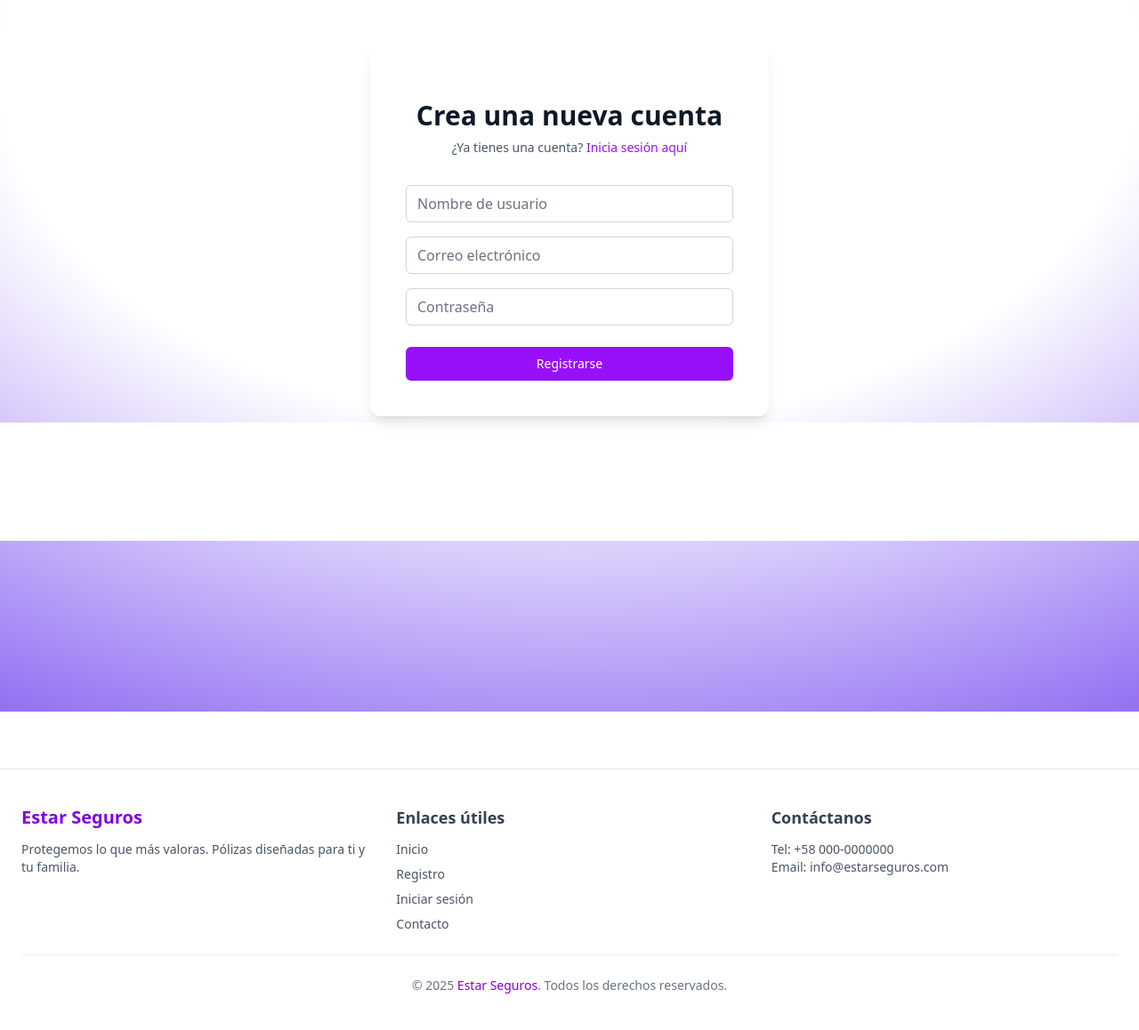
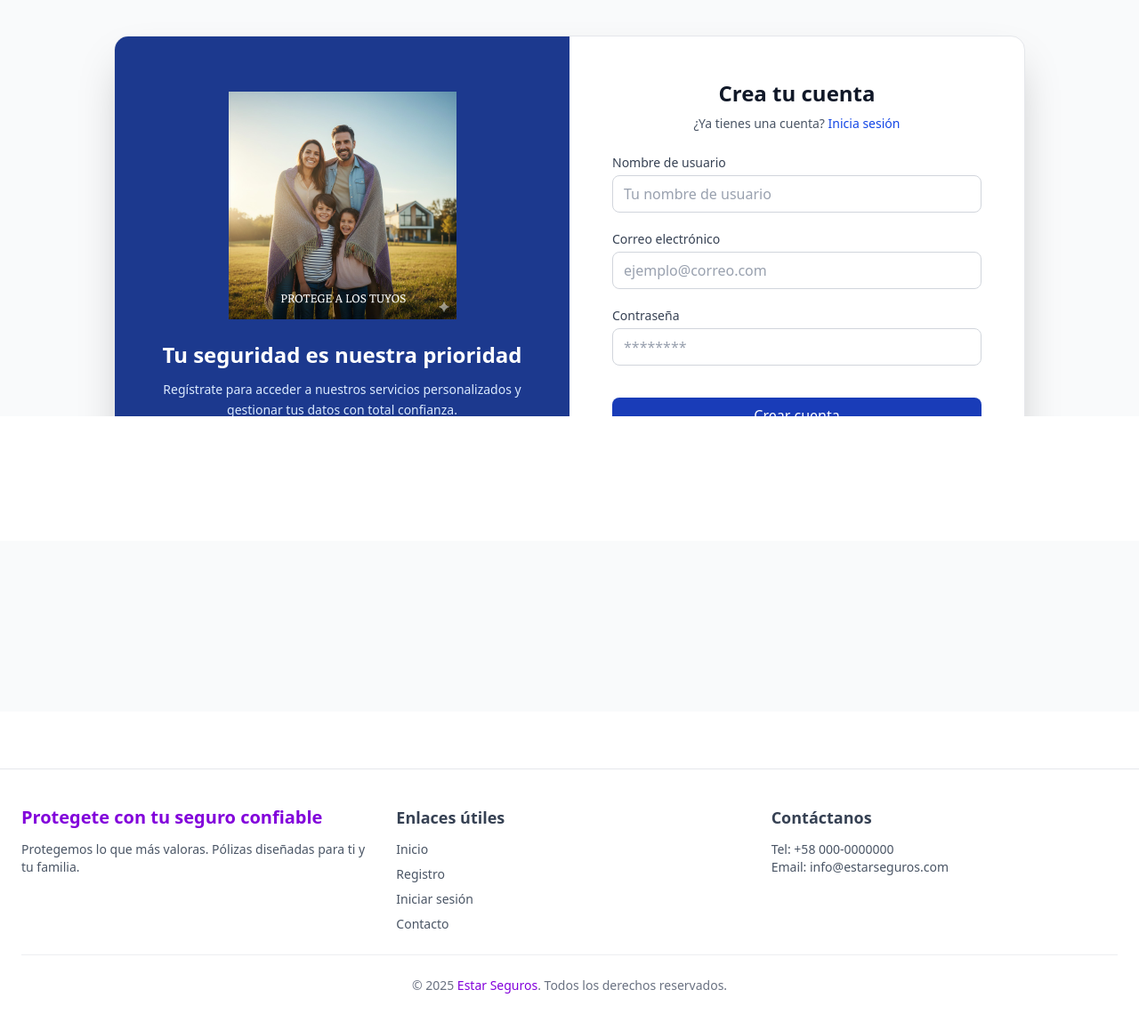
Before and after one commit to Flarxx/Pagina-seguros2025, a Django app: template usuarios/templates/usuarios/registro.html in a window 1280 px wide. Shown: the part 192-1350 px from the top of the page at 89% size. Run offline with Django 3.2, Linux system fonts and the light colour scheme; the template is opened without the code that fills it, so the values that code supplies are empty; some libraries are stand-ins or nearby versions.

Commit message:
mejorado formulario de registro y inicio de sesion

```diff
--- a/static/css/output.css
+++ b/static/css/output.css
@@ -11,29 +11,19 @@
     --color-red-600: oklch(57.7% 0.245 27.325);
     --color-red-700: oklch(50.5% 0.213 27.518);
     --color-amber-50: oklch(98.7% 0.022 95.277);
-    --color-amber-200: oklch(92.4% 0.12 95.746);
-    --color-amber-300: oklch(87.9% 0.169 91.605);
     --color-amber-500: oklch(76.9% 0.188 70.08);
-    --color-amber-800: oklch(47.3% 0.137 46.201);
     --color-yellow-300: oklch(90.5% 0.182 98.111);
     --color-yellow-500: oklch(79.5% 0.184 86.047);
-    --color-lime-200: oklch(93.8% 0.127 124.321);
-    --color-lime-800: oklch(45.3% 0.124 130.933);
     --color-green-50: oklch(98.2% 0.018 155.826);
     --color-green-100: oklch(96.2% 0.044 156.743);
-    --color-green-200: oklch(92.5% 0.084 155.995);
-    --color-green-300: oklch(87.1% 0.15 154.449);
     --color-green-400: oklch(79.2% 0.209 151.711);
     --color-green-500: oklch(72.3% 0.219 149.579);
     --color-green-600: oklch(62.7% 0.194 149.214);
     --color-green-700: oklch(52.7% 0.154 150.069);
-    --color-green-800: oklch(44.8% 0.119 151.328);
-    --color-sky-200: oklch(90.1% 0.058 230.902);
-    --color-sky-800: oklch(44.3% 0.11 240.79);
+    --color-emerald-600: oklch(59.6% 0.145 163.225);
     --color-blue-50: oklch(97% 0.014 254.604);
     --color-blue-100: oklch(93.2% 0.032 255.585);
     --color-blue-300: oklch(80.9% 0.105 251.813);
-    --color-blue-400: oklch(70.7% 0.165 254.624);
     --color-blue-500: oklch(62.3% 0.214 259.815);
     --color-blue-600: oklch(54.6% 0.245 262.881);
     --color-blue-700: oklch(48.8% 0.243 264.376);
@@ -44,11 +34,8 @@
     --color-purple-600: oklch(55.8% 0.288 302.321);
     --color-purple-700: oklch(49.6% 0.265 301.924);
     --color-purple-800: oklch(43.8% 0.218 303.724);
-    --color-pink-200: oklch(89.9% 0.061 343.231);
-    --color-pink-500: oklch(65.6% 0.241 354.308);
     --color-pink-600: oklch(59.2% 0.249 0.584);
     --color-pink-700: oklch(52.5% 0.223 3.958);
-    --color-pink-800: oklch(45.9% 0.187 3.815);
     --color-gray-50: oklch(98.5% 0.002 247.839);
     --color-gray-100: oklch(96.7% 0.003 264.542);
     --color-gray-200: oklch(92.8% 0.006 264.531);
@@ -65,6 +52,8 @@
     --container-sm: 24rem;
     --container-md: 28rem;
     --container-xl: 36rem;
+    --container-4xl: 56rem;
+    --container-5xl: 64rem;
     --container-7xl: 80rem;
     --text-xs: 0.75rem;
     --text-xs--line-height: calc(1 / 0.75);
@@ -86,13 +75,12 @@
     --text-5xl--line-height: 1;
     --text-6xl: 3.75rem;
     --text-6xl--line-height: 1;
-    --text-7xl: 4.5rem;
-    --text-7xl--line-height: 1;
     --font-weight-medium: 500;
     --font-weight-semibold: 600;
     --font-weight-bold: 700;
     --font-weight-extrabold: 800;
     --tracking-tight: -0.025em;
+    --leading-relaxed: 1.625;
     --radius-md: 0.375rem;
     --radius-lg: 0.5rem;
     --radius-xl: 0.75rem;
@@ -472,21 +454,27 @@
   .h-30 {
     height: calc(var(--spacing) * 30);
   }
+  .h-35 {
+    height: calc(var(--spacing) * 35);
+  }
   .h-40 {
     height: calc(var(--spacing) * 40);
   }
   .h-60 {
     height: calc(var(--spacing) * 60);
   }
+  .h-64 {
+    height: calc(var(--spacing) * 64);
+  }
+  .h-72 {
+    height: calc(var(--spacing) * 72);
+  }
   .h-100 {
     height: calc(var(--spacing) * 100);
   }
   .h-150 {
     height: calc(var(--spacing) * 150);
   }
-  .h-auto {
-    height: auto;
-  }
   .h-full {
     height: 100%;
   }
@@ -520,12 +505,30 @@
   .w-60 {
     width: calc(var(--spacing) * 60);
   }
+  .w-64 {
+    width: calc(var(--spacing) * 64);
+  }
+  .w-72 {
+    width: calc(var(--spacing) * 72);
+  }
   .w-150 {
     width: calc(var(--spacing) * 150);
   }
   .w-full {
     width: 100%;
   }
+  .max-w-3 {
+    max-width: calc(var(--spacing) * 3);
+  }
+  .max-w-4xl {
+    max-width: var(--container-4xl);
+  }
+  .max-w-5 {
+    max-width: calc(var(--spacing) * 5);
+  }
+  .max-w-5xl {
+    max-width: var(--container-5xl);
+  }
   .max-w-7xl {
     max-width: var(--container-7xl);
   }
@@ -625,6 +628,13 @@
       margin-block-end: calc(calc(var(--spacing) * 4) * calc(1 - var(--tw-space-y-reverse)));
     }
   }
+  .space-y-5 {
+    :where(& > :not(:last-child)) {
+      --tw-space-y-reverse: 0;
+      margin-block-start: calc(calc(var(--spacing) * 5) * var(--tw-space-y-reverse));
+      margin-block-end: calc(calc(var(--spacing) * 5) * calc(1 - var(--tw-space-y-reverse)));
+    }
+  }
   .space-y-6 {
     :where(& > :not(:last-child)) {
       --tw-space-y-reverse: 0;
@@ -720,18 +716,21 @@
   .border-transparent {
     border-color: transparent;
   }
-  .bg-amber-500 {
-    background-color: var(--color-amber-500);
-  }
-  .bg-black {
-    background-color: var(--color-black);
-  }
   .bg-blue-100 {
     background-color: var(--color-blue-100);
   }
+  .bg-blue-600 {
+    background-color: var(--color-blue-600);
+  }
   .bg-blue-700 {
     background-color: var(--color-blue-700);
   }
+  .bg-blue-800 {
+    background-color: var(--color-blue-800);
+  }
+  .bg-blue-900 {
+    background-color: var(--color-blue-900);
+  }
   .bg-gray-50 {
     background-color: var(--color-gray-50);
   }
@@ -841,23 +823,35 @@
   .py-3 {
     padding-block: calc(var(--spacing) * 3);
   }
-  .py-3\.5 {
-    padding-block: calc(var(--spacing) * 3.5);
-  }
   .py-4 {
     padding-block: calc(var(--spacing) * 4);
   }
+  .py-6 {
+    padding-block: calc(var(--spacing) * 6);
+  }
   .py-10 {
     padding-block: calc(var(--spacing) * 10);
   }
   .py-12 {
     padding-block: calc(var(--spacing) * 12);
   }
+  .pt-4 {
+    padding-top: calc(var(--spacing) * 4);
+  }
   .pt-8 {
     padding-top: calc(var(--spacing) * 8);
   }
+  .pr-3 {
+    padding-right: calc(var(--spacing) * 3);
+  }
   .pb-14 {
     padding-bottom: calc(var(--spacing) * 14);
+  }
+  .pl-3 {
+    padding-left: calc(var(--spacing) * 3);
+  }
+  .pl-10 {
+    padding-left: calc(var(--spacing) * 10);
   }
   .text-center {
     text-align: center;
@@ -901,6 +891,10 @@
     --tw-leading: 0.9;
     line-height: 0.9;
   }
+  .leading-relaxed {
+    --tw-leading: var(--leading-relaxed);
+    line-height: var(--leading-relaxed);
+  }
   .font-bold {
     --tw-font-weight: var(--font-weight-bold);
     font-weight: var(--font-weight-bold);
@@ -917,13 +911,12 @@
     --tw-font-weight: var(--font-weight-semibold);
     font-weight: var(--font-weight-semibold);
   }
-  .tracking-tight {
-    --tw-tracking: var(--tracking-tight);
-    letter-spacing: var(--tracking-tight);
-  }
   .text-\[\#633b20\] {
     color: #633b20;
   }
+  .text-blue-100 {
+    color: var(--color-blue-100);
+  }
   .text-blue-600 {
     color: var(--color-blue-600);
   }
@@ -1010,8 +1000,12 @@
   .opacity-50 {
     opacity: 50%;
   }
-  .opacity-75 {
-    opacity: 75%;
+  .mix-blend-multiply {
+    mix-blend-mode: multiply;
+  }
+  .shadow-2xl {
+    --tw-shadow: 0 25px 50px -12px var(--tw-shadow-color, rgb(0 0 0 / 0.25));
+    box-shadow: var(--tw-inset-shadow), var(--tw-inset-ring-shadow), var(--tw-ring-offset-shadow), var(--tw-ring-shadow), var(--tw-shadow);
   }
   .shadow-lg {
     --tw-shadow: 0 10px 15px -3px var(--tw-shadow-color, rgb(0 0 0 / 0.1)), 0 4px 6px -4px var(--tw-shadow-color, rgb(0 0 0 / 0.1));
@@ -1120,6 +1069,20 @@
       }
     }
   }
+  .hover\:bg-blue-900 {
+    &:hover {
+      @media (hover: hover) {
+        background-color: var(--color-blue-900);
+      }
+    }
+  }
+  .hover\:bg-emerald-600 {
+    &:hover {
+      @media (hover: hover) {
+        background-color: var(--color-emerald-600);
+      }
+    }
+  }
   .hover\:bg-gray-100 {
     &:hover {
       @media (hover: hover) {
@@ -1211,18 +1174,10 @@
       }
     }
   }
-  .hover\:text-yellow-300 {
+  .hover\:underline {
     &:hover {
       @media (hover: hover) {
-        color: var(--color-yellow-300);
-      }
-    }
-  }
-  .hover\:shadow-2xl {
-    &:hover {
-      @media (hover: hover) {
-        --tw-shadow: 0 25px 50px -12px var(--tw-shadow-color, rgb(0 0 0 / 0.25));
-        box-shadow: var(--tw-inset-shadow), var(--tw-inset-ring-shadow), var(--tw-ring-offset-shadow), var(--tw-ring-shadow), var(--tw-shadow);
+        text-decoration-line: underline;
       }
     }
   }
@@ -1231,6 +1186,21 @@
       z-index: 10;
     }
   }
+  .focus\:border-blue-500 {
+    &:focus {
+      border-color: var(--color-blue-500);
+    }
+  }
+  .focus\:border-blue-600 {
+    &:focus {
+      border-color: var(--color-blue-600);
+    }
+  }
+  .focus\:border-blue-700 {
+    &:focus {
+      border-color: var(--color-blue-700);
+    }
+  }
   .focus\:border-green-500 {
     &:focus {
       border-color: var(--color-green-500);
@@ -1258,6 +1233,21 @@
       --tw-ring-color: var(--color-blue-300);
     }
   }
+  .focus\:ring-blue-500 {
+    &:focus {
+      --tw-ring-color: var(--color-blue-500);
+    }
+  }
+  .focus\:ring-blue-600 {
+    &:focus {
+      --tw-ring-color: var(--color-blue-600);
+    }
+  }
+  .focus\:ring-blue-700 {
+    &:focus {
+      --tw-ring-color: var(--color-blue-700);
+    }
+  }
   .focus\:ring-green-500 {
     &:focus {
       --tw-ring-color: var(--color-green-500);
@@ -1580,10 +1569,6 @@
   inherits: false;
 }
 @property --tw-font-weight {
-  syntax: "*";
-  inherits: false;
-}
-@property --tw-tracking {
   syntax: "*";
   inherits: false;
 }
@@ -1695,7 +1680,6 @@
       --tw-gradient-to-position: 100%;
       --tw-leading: initial;
       --tw-font-weight: initial;
-      --tw-tracking: initial;
       --tw-shadow: 0 0 #0000;
       --tw-shadow-color: initial;
       --tw-shadow-alpha: 100%;
--- a/usuarios/templates/administrador/inicio_admin.html
+++ b/usuarios/templates/administrador/inicio_admin.html
@@ -1,4 +1,4 @@
-{% extends 'nucleo/base.html' %}
+{% extends 'usuarios/base.html' %}
 
 {% block content %}
 <h2 class="text-center">Bienvenido al sistema de seguros</h2>
--- a/usuarios/templates/usuarios/base.html
+++ b/usuarios/templates/usuarios/base.html
@@ -121,7 +121,7 @@
         </div>
     </header>
 
-    <main .classList.toggle="min-h-screen flex flex-col">
+    <main class="min-h-screen flex flex-col">
         {% block content %}{% endblock %}
     </main>
 
@@ -134,7 +134,7 @@
 
       <!-- Columna 1 -->
       <div>
-        <h3 class="text-xl font-bold text-purple-700 mb-3">Estar Seguros</h3>
+        <h3 class="text-xl font-bold text-purple-700 mb-3">Protegete con tu seguro confiable</h3>
         <p class="text-gray-600 text-sm">
           Protegemos lo que más valoras. Pólizas diseñadas para ti y tu familia.
         </p>
--- a/usuarios/templates/usuarios/inicio.html
+++ b/usuarios/templates/usuarios/inicio.html
@@ -72,7 +72,7 @@
                 </h1>
             </div>
 
-            <div class="relative z-10 max-w-7xl flex h-full justify-left items-left mx-auto gap-10">
+            <div class="relative z-10 max-w-7xl flex h-full justify-left items-left mx-auto gap-10 mr-5">
                 <a href="#" class="flex flex-col items-center w-36">
                     <div class="p-4 rounded-xl">
                         <img src="{% static 'img/carro.png' %}" alt="Mi carro" class="w-30 h-30 object-contain">
--- a/usuarios/templates/usuarios/registro.html
+++ b/usuarios/templates/usuarios/registro.html
@@ -1,26 +1,35 @@
 {% extends 'usuarios/base.html' %}
 {% load static %}
 
-{% block title %}Registrarse{% endblock %}
+{% block title %}Registro - Portal de Clientes{% endblock %}
 
 {% block content %}
+<div class="flex items-start justify-center min-h-screen bg-gray-50 py-10 px-6 lg:px-8">
 
-<div class="flex items-start justify-center min-h-screen py-12 px-4 sm:px-6 lg:px-8 bg-white [background:radial-gradient(125%_125%_at_50%_10%,#fff_40%,#63e_100%)]">
-    <div class="max-w-md w-full space-y-8 p-10 bg-white rounded-xl shadow-lg z-10">
+  <!-- CONTENEDOR PRINCIPAL -->
+  <div class="max-w-5xl w-full grid md:grid-cols-2 bg-white rounded-2xl shadow-2xl overflow-hidden border border-gray-200">
+
+    <!-- PANEL IZQUIERDO -->
+    <div class="hidden md:flex flex-col justify-center items-center bg-blue-900 text-white p-10">
+      <img src="{% static 'img/protege.jpg' %}" alt="Seguridad" class="w-64 h-64 object-contain mb-6">
+      <h2 class="text-2xl font-semibold mb-3">Tu seguridad es nuestra prioridad</h2>
+      <p class="text-blue-100 text-sm text-center leading-relaxed">
+        Regístrate para acceder a nuestros servicios personalizados y gestionar tus datos con total confianza.
+      </p>
+    </div>
+
+    <!-- PANEL DERECHO (FORMULARIO) -->
+    <div class="p-8 md:p-12 space-y-6">
       <div class="text-center">
-            <h2 class="mt-6 text-3xl font-extrabold text-gray-900">
-                Crea una nueva cuenta
-            </h2>
+        <h2 class="text-2xl font-bold text-gray-900">Crea tu cuenta</h2>
         <p class="mt-2 text-sm text-gray-600">
           ¿Ya tienes una cuenta?
-                <a href="{% url 'login' %}" class="font-medium text-purple-600 hover:text-purple-500">
-                    Inicia sesión aquí
-                </a>
+          <a href="{% url 'login' %}" class="text-blue-700 font-medium hover:underline">Inicia sesión</a>
         </p>
       </div>
 
       {% if messages %}
-            <div class="mb-4">
+      <div>
         {% for message in messages %}
           <div class="p-3 rounded-md {% if message.tags == 'success' %}bg-green-100 text-green-700{% else %}bg-red-100 text-red-700{% endif %}">
             {{ message }}
@@ -29,39 +38,40 @@
       </div>
       {% endif %}
 
-        <form method="POST">
+      <form method="POST" class="space-y-5">
         {% csrf_token %}
-            <div class="space-y-4">
         <div>
-                    <input id="id_username_reg" name="username" type="text" autocomplete="username" required
-                        class="w-full border border-gray-300 rounded-md px-3 py-2 placeholder-gray-500 text-gray-900
-                               focus:outline-none focus:ring-2 focus:ring-purple-500 focus:border-purple-500"
-                        placeholder="Nombre de usuario">
-                </div>
-                <div>
-                    <input id="id_email_reg" name="email" type="email" autocomplete="email" required
-                        class="w-full border border-gray-300 rounded-md px-3 py-2 placeholder-gray-500 text-gray-900
-                               focus:outline-none focus:ring-2 focus:ring-purple-500 focus:border-purple-500"
-                        placeholder="Correo electrónico">
-                </div>
-                <div>
-                    <input id="id_password_reg" name="password" type="password" autocomplete="new-password" required
-                        class="w-full border border-gray-300 rounded-md px-3 py-2 placeholder-gray-500 text-gray-900
-                               focus:outline-none focus:ring-2 focus:ring-purple-500 focus:border-purple-500"
-                        placeholder="Contraseña">
-                </div>
+          <label for="id_username_reg" class="block text-sm font-medium text-gray-700 mb-1">Nombre de usuario</label>
+          <input id="id_username_reg" name="username" type="text" required
+                 class="w-full border border-gray-300 rounded-lg px-3 py-2 focus:ring-2 focus:ring-blue-500 focus:border-blue-500 placeholder-gray-400"
+                 placeholder="Tu nombre de usuario">
         </div>
 
-            <div class="mt-6">
+        <div>
+          <label for="id_email_reg" class="block text-sm font-medium text-gray-700 mb-1">Correo electrónico</label>
+          <input id="id_email_reg" name="email" type="email" required
+                 class="w-full border border-gray-300 rounded-lg px-3 py-2 focus:ring-2 focus:ring-blue-500 focus:border-blue-500 placeholder-gray-400"
+                 placeholder="ejemplo@correo.com">
+        </div>
+
+        <div>
+          <label for="id_password_reg" class="block text-sm font-medium text-gray-700 mb-1">Contraseña</label>
+          <input id="id_password_reg" name="password" type="password" required
+                 class="w-full border border-gray-300 rounded-lg px-3 py-2 focus:ring-2 focus:ring-blue-500 focus:border-blue-500 placeholder-gray-400"
+                 placeholder="********">
+        </div>
+
+        <div class="pt-4">
           <button type="submit"
-                    class="w-full flex justify-center py-2 px-4 border border-transparent text-sm font-medium
-                           rounded-md text-white bg-purple-600 hover:bg-purple-700 focus:outline-none
-                           focus:ring-2 focus:ring-offset-2 focus:ring-purple-500 transition">
-                    Registrarse
+                  class="w-full bg-blue-800 text-white py-2 px-4 rounded-lg font-medium hover:bg-blue-900 transition duration-200">
+            Crear cuenta
           </button>
         </div>
       </form>
     </div>
   </div>
-<div class="fixed bottom-0 left-0 w-full h-1/6 bg-white z-0"></div>
+  <div class="fixed bottom-0 left-0 w-full bg-white h-35">
+  <!-- Espacio vacío, puedes añadir contenido más tarde -->
+</div>
+</div>
 {% endblock %}
```
Also changed, not shown: other parts of static/css/output.css (+67 -155 lines), usuarios/templates/usuarios/login.html (+55 -38 lines), static/img/bienvenido.jpg (added), static/img/fondoregistro.png (deleted), static/img/protege.jpg (added), static/img/prueba2.jpg (deleted). Lines whose indentation alone changed are shown as unchanged.
